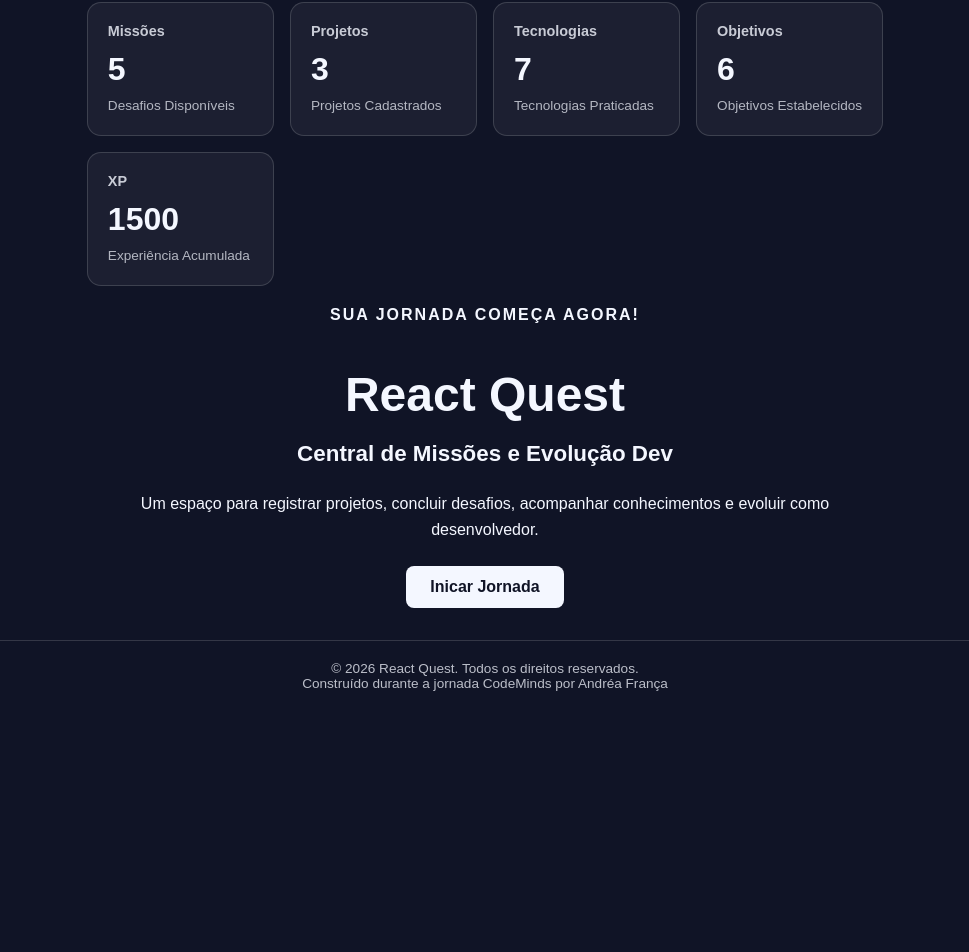
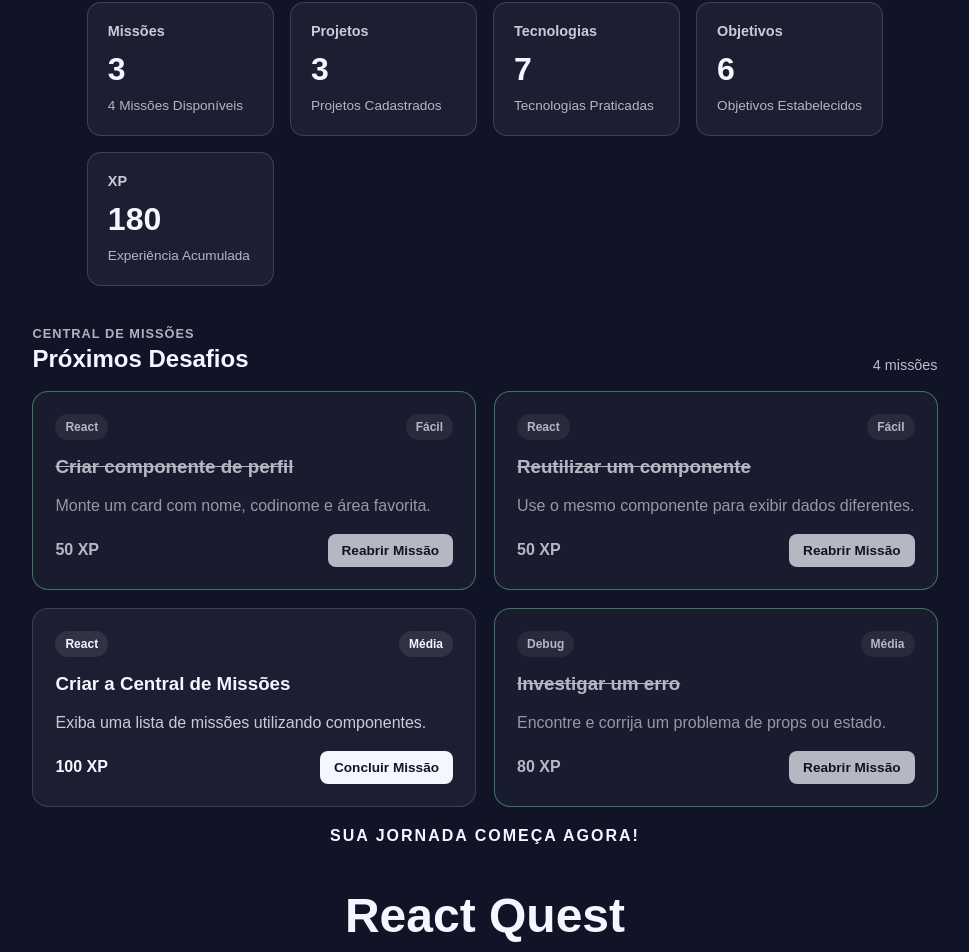
Before and after one commit to dejandrea/React-Quest, a React (Vite) app: page / in a window 1280 px wide. Shown: the part 454-1406 px from the top of the page, without its empty margins (155-1124 px from the left). Before the commit the page ends 1189 px from the top, so only its background shows below. Built offline with nearby package versions, Linux system fonts and the light colour scheme.

Commit message:
feat: adiciona central de missões interativa

```diff
--- a/src/App.css
+++ b/src/App.css
@@ -33,9 +33,51 @@
   gap: 16px;
 }
 
+.missions-section{
+  margin-top: 40px;
+}
+
+.section-heading{
+  display:flex;
+  align-items:flex-end;
+  justify-content:space-between;
+  gap: 20px;
+  margin-bottom: 18px;
+}
+
+.section-heading h2{
+  margin: 4px 0 0;
+}
+.section-heading__tag{
+  margin:0;
+  font-size: 0.8rem;
+  font-weight: 700;
+  letter-spacing: 1px;
+  text-transform: uppercase;
+  opacity: 0.7;
+}
+
+.section-heading > span{
+  font-size: 0.9rem;
+  opacity: 0.75;
+}
+
+.missions-grid{
+  display:grid;
+  grid-template-columns:repeat(2,1fr);
+  gap: 18px;
+}
+
 @media (max-width: 768px){
   .summary-grid{
     grid-template-columns:repeat(2,1fr);
+  }
+  .missions-grid{
+    grid-template-columns:1fr;
+  }
+  .section-heading{
+    flex-direction:column;
+    align-items:flex-start;
   }
 }
 
--- a/src/App.jsx
+++ b/src/App.jsx
@@ -1,43 +1,11 @@
-import './App.css'
-import Header from './components/Header'
-import Welcome from './components/Welcome'
-import Footer from './components/Footer'
-import ProfileCard from './components/ProfileCard'
-import SummaryCard from './components/SummaryCard'
-import MissionCard from './components/MissionCard'
-
-const summaryData = [
-  {
-    id:1,
-    title: "Missões",
-    value: 5,
-    description: "Desafios Disponíveis"
-  },
-  {
-    id:2,
-    title: "Projetos",
-    value: 3,
-    description: "Projetos Cadastrados"
-  },
-  {
-    id:3,
-    title: "Tecnologias",
-    value: 7,
-    description: "Tecnologias Praticadas"
-  },
-  {
-    id:4,
-    title: "Objetivos",
-    value: 6,
-    description: "Objetivos Estabelecidos"
-  },
-  {
-    id:5,
-    title: "XP",
-    value: 1500,
-    description: "Experiência Acumulada"
-  }
-]
+import { useState } from "react";
+import "./App.css";
+import Header from "./components/Header";
+import Welcome from "./components/Welcome";
+import Footer from "./components/Footer";
+import ProfileCard from "./components/ProfileCard";
+import SummaryCard from "./components/SummaryCard";
+import MissionCard from "./components/MissionCard";
 
 const initialMissions = [
   {
@@ -74,12 +42,69 @@
     technology: "Debug",
     difficulty: "Média",
     xp: 80,
-    completed: false,
+    completed: true,
   },
-]
+];
 
-function App(){
-  return(
+function App() {
+  const [missions, setMissions] = useState(initialMissions);
+
+  function toggleMission(missionId) {
+    const updatedMissions = missions.map((mission) => {
+      if (mission.id === missionId) {
+        return {
+          ...mission,
+          completed: !mission.completed,
+        };
+      }
+      return mission;
+    });
+    setMissions(updatedMissions);
+  }
+
+  const completedMissions = missions.filter((mission) => mission.completed);
+
+  const completedMissionsCount = completedMissions.length;
+
+  const earnedXp = completedMissions.reduce(
+    (total, mission) => total + mission.xp,
+    0,
+  );
+
+  const summaryData = [
+    {
+      id: 1,
+      title: "Missões",
+      value: completedMissionsCount,
+      description: `${missions.length} Missões Disponíveis`,
+    },
+    {
+      id: 2,
+      title: "Projetos",
+      value: 3,
+      description: "Projetos Cadastrados",
+    },
+    {
+      id: 3,
+      title: "Tecnologias",
+      value: 7,
+      description: "Tecnologias Praticadas",
+    },
+    {
+      id: 4,
+      title: "Objetivos",
+      value: 6,
+      description: "Objetivos Estabelecidos",
+    },
+    {
+      id: 5,
+      title: "XP",
+      value: earnedXp,
+      description: "Experiência Acumulada",
+    },
+  ];
+
+  return (
     <main className="app">
       <Header />
       <div className="dashboard">
@@ -104,11 +129,38 @@
           </div>
         </section>
 
+        <section className="missions-section">
+          <div className="section-heading">
+            <div>
+              <p className="section-heading__tag">Central de Missões</p>
+
+              <h2>Próximos Desafios</h2>
+            </div>
+
+            <span> {missions.length} missões</span>
+          </div>
+
+          <div className="missions-grid">
+            {missions.map((mission) => (
+              <MissionCard
+                key={mission.id}
+                title={mission.title}
+                description={mission.description}
+                technology={mission.technology}
+                difficulty={mission.difficulty}
+                xp={mission.xp}
+                completed={mission.completed}
+                onToggle={() => toggleMission(mission.id)}
+              />
+            ))}
+          </div>
+        </section>
+
         <Welcome />
       </div>
       <Footer />
     </main>
-  )
+  );
 }
 
-export default App
+export default App;
--- a/src/components/MissionCard.css
+++ b/src/components/MissionCard.css
@@ -0,0 +1,64 @@
+.mission-card {
+  display: flex;
+  flex-direction: column;
+  gap: 16px;
+  padding: 22px;
+  border: 1px solid rgba(255, 255, 255, 0.15);
+  border-radius: 16px;
+  background: rgba(255, 255, 255, 0.05);
+  transition:
+    transform 0.2s ease,
+    opacity 0.2s ease,
+    border-color 0.2s ease;
+}
+
+.mission-card:hover {
+  transform: translateY(-3px);
+}
+
+.mission-card--completed {
+  border-color: rgba(120, 255, 167, 0.55);
+  opacity: 0.72;
+}
+
+.mission-card--completed h3 {
+  text-decoration: line-through;
+}
+
+.mission-card__header,
+.mission-card__footer {
+  display: flex;
+  align-items: center;
+  justify-content: space-between;
+  gap: 12px;
+}
+
+.mission-card__technology,
+.mission-card__difficulty {
+  padding: 6px 10px;
+  border-radius: 999px;
+  background: rgba(255, 255, 255, 0.09);
+  font-size: 0.75rem;
+  font-weight: 700;
+}
+
+.mission-card h3 {
+  margin: 0;
+}
+
+.mission-card__description {
+  flex: 1;
+  margin: 0;
+  line-height: 1.5;
+  opacity: 0.8;
+}
+
+.mission-card__button {
+  padding: 9px 14px;
+  border: none;
+  border-radius: 8px;
+  font: inherit;
+  font-size: 0.85rem;
+  font-weight: 700;
+  cursor: pointer;
+}
```
Also changed, not shown: 1 other file (tests, documents, lock files or other folders).
